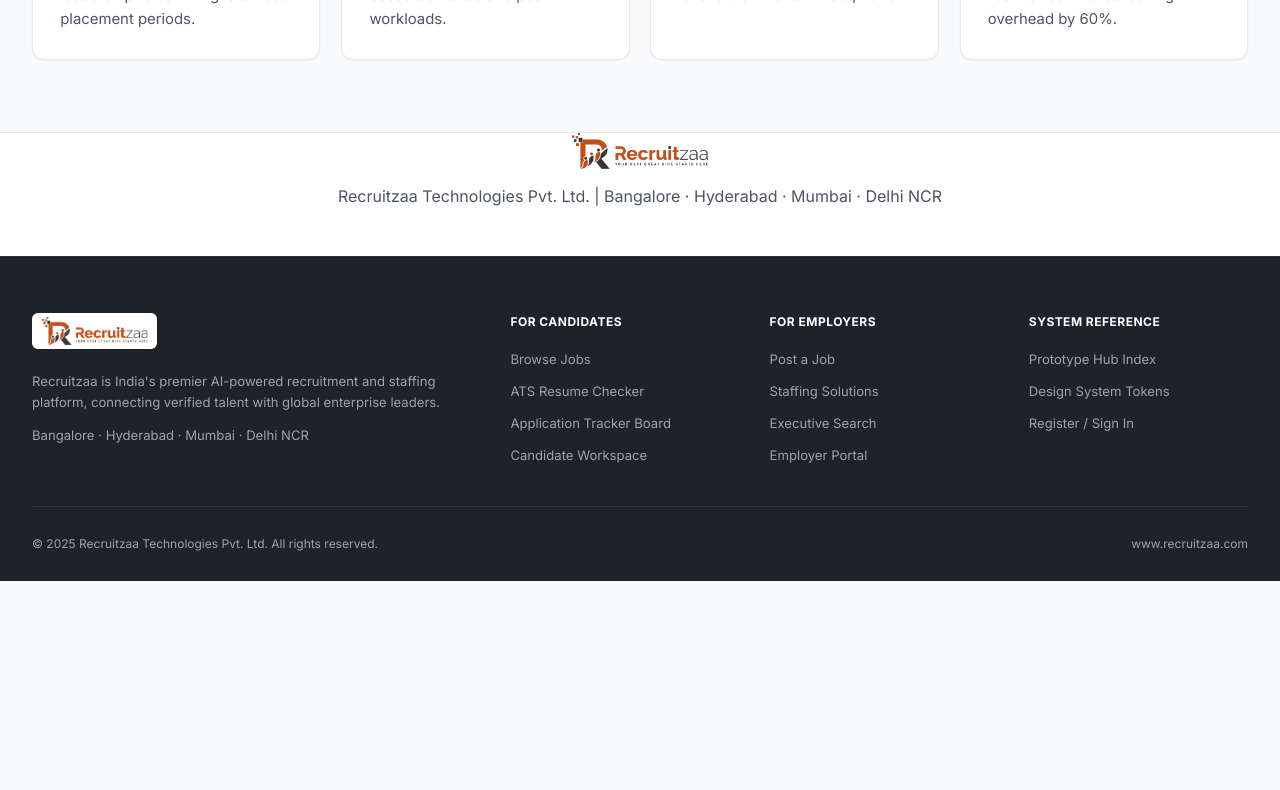
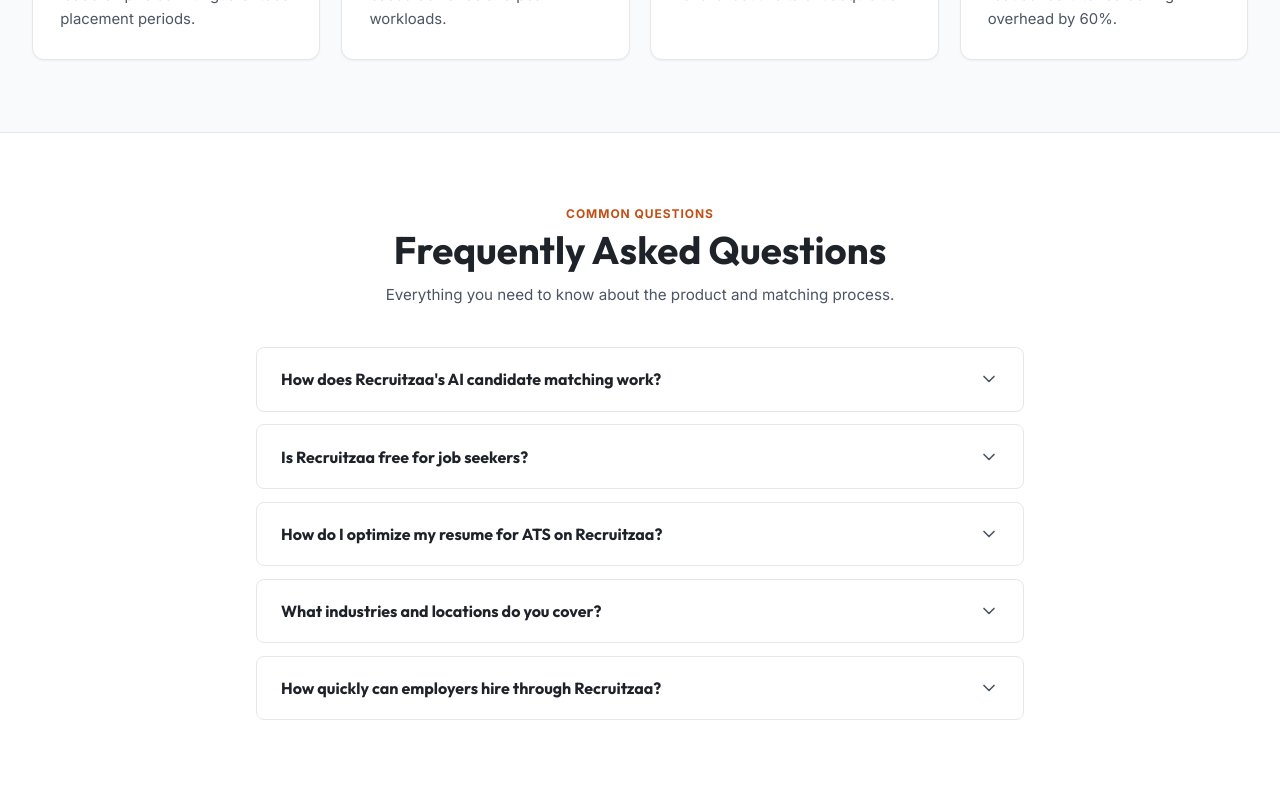
Before and after one commit to Recruitzaa/Recruitzaa-FE, a React (Vite) app in the folder web/: page / in a window 1280 px wide. Shown: the part 1820-2610 px from the top of the page. Before the commit the page ends 2401 px from the top, so only its background shows below. Built offline with nearby package versions, Linux system fonts and the light colour scheme; no server answers.

Commit message:
feat(auth): added more changes for SEO optimisation

```diff
--- /dev/null
+++ b/web/src/components/seo/SEO.tsx
@@ -0,0 +1,49 @@
+import { Helmet } from 'react-helmet-async';
+
+interface SEOProps {
+  title: string;
+  description: string;
+  url?: string;
+  image?: string;
+  type?: 'website' | 'article' | 'job';
+  schema?: Record<string, unknown> | Record<string, unknown>[];
+}
+
+export const SEO = ({
+  title,
+  description,
+  url = 'https://recruitzaa.com',
+  image = 'https://recruitzaa.com/og-image.jpg',
+  type = 'website',
+  schema,
+}: SEOProps) => {
+  return (
+    <Helmet>
+      {/* Standard Metadata */}
+      <title>{title}</title>
+      <meta name="description" content={description} />
+      <link rel="canonical" href={url} />
+
+      {/* OpenGraph / Facebook / LinkedIn */}
+      <meta property="og:type" content={type} />
+      <meta property="og:url" content={url} />
+      <meta property="og:title" content={title} />
+      <meta property="og:description" content={description} />
+      <meta property="og:image" content={image} />
+
+      {/* Twitter */}
+      <meta name="twitter:card" content="summary_large_image" />
+      <meta name="twitter:url" content={url} />
+      <meta name="twitter:title" content={title} />
+      <meta name="twitter:description" content={description} />
+      <meta name="twitter:image" content={image} />
+
+      {/* Structured Data (JSON-LD) */}
+      {schema && (
+        <script type="application/ld+json">
+          {JSON.stringify(schema)}
+        </script>
+      )}
+    </Helmet>
+  );
+};
--- a/web/src/pages/auth/AuthPage.tsx
+++ b/web/src/pages/auth/AuthPage.tsx
@@ -10,12 +10,15 @@
   registerWithEmail,
 } from '../../services/auth.service';
 import { ROUTES } from '../../config/routes';
+import { useAppDispatch } from '../../store/hooks';
+import { setAuthLoading } from '../../store/slices/auth.slice';
 
 type Role = 'candidate' | 'employer';
 type Mode = 'login' | 'register';
 
 export const AuthPage = () => {
   const navigate = useNavigate();
+  const dispatch = useAppDispatch();
 
   const [role, setRole] = useState<Role>('candidate');
   const [mode, setMode] = useState<Mode>('login');
@@ -26,6 +29,7 @@
 
   // Redirect after login based on role
   const redirectToDashboard = () => {
+    dispatch(setAuthLoading(true)); // Force RoleGuard to wait for Firebase listener
     if (role === 'employer') {
       navigate(ROUTES.EMPLOYER.DASHBOARD);
     } else {
--- a/web/src/pages/public/EmployerLandingPage.tsx
+++ b/web/src/pages/public/EmployerLandingPage.tsx
@@ -1,4 +1,6 @@
 import { Link } from 'react-router-dom';
+import { PageTransition } from '../../components/layout/PageTransition';
+import { SEO } from '../../components/seo/SEO';
 import styles from './EmployerLandingPage.module.css';
 
 const services = [
@@ -10,8 +12,13 @@
 
 export const EmployerLandingPage = () => {
   return (
-    <div className={styles.page}>
-      <section className={styles.hero}>
+    <PageTransition>
+      <SEO
+        title="Hire Top Talent | Recruitzaa Enterprise Staffing"
+        description="Recruitzaa helps enterprise teams hire faster with structured sourcing, verified talent, and a review-first workflow. Reduce time-to-fill by 40%."
+      />
+      <div className={styles.page}>
+        <section className={styles.hero}>
         <div className={styles.content}>
           <div className={styles.badge}>Adecco Reference Standard</div>
           <h1>Enterprise Staffing & Precision Hiring</h1>
@@ -53,5 +60,6 @@
         </div>
       </section>
     </div>
+    </PageTransition>
   );
 };
--- a/web/src/pages/public/JobListingsPage.tsx
+++ b/web/src/pages/public/JobListingsPage.tsx
@@ -1,4 +1,6 @@
 import { Link } from 'react-router-dom';
+import { PageTransition } from '../../components/layout/PageTransition';
+import { SEO } from '../../components/seo/SEO';
 import { JobCard } from '../../features/jobs/components/JobCard/JobCard';
 import styles from './JobListingsPage.module.css';
 
@@ -10,7 +12,12 @@
 
 export const JobListingsPage = () => {
   return (
-    <div className={styles.page}>
+    <PageTransition>
+      <SEO
+        title="Search Jobs | AI Match | Recruitzaa"
+        description="Find verified remote and on-site jobs in IT, Healthcare, and Finance. Apply now with AI-optimized ATS resumes."
+      />
+      <div className={styles.page}>
       <div className={styles.breadcrumb}>
         <div className={styles.container}>
           <span>Home</span><span>/</span><span>Job Search</span><span>/</span><strong>IT & Software</strong>
@@ -75,5 +82,6 @@
         </div>
       </div>
     </div>
+    </PageTransition>
   );
 };
--- a/web/src/pages/public/LandingPage.module.css
+++ b/web/src/pages/public/LandingPage.module.css
@@ -299,6 +299,75 @@
   margin-bottom: 0.6rem;
 }
 
+/* ── FAQ Section ── */
+.faqSection {
+  max-width: var(--container-max);
+  margin: 0 auto;
+  padding: 4.5rem 2rem;
+}
+
+.faqList {
+  max-width: 48rem;
+  margin: 0 auto;
+  display: flex;
+  flex-direction: column;
+  gap: 0.8rem;
+}
+
+.faqItem {
+  background: #fff;
+  border: 1px solid var(--color-border);
+  border-radius: var(--radius);
+  overflow: hidden;
+  transition: all 0.2s ease;
+  cursor: pointer;
+}
+
+.faqItem:hover {
+  border-color: rgba(193, 79, 22, 0.3); /* Subtle primary border on hover */
+}
+
+.faqOpen {
+  border-color: var(--color-primary);
+  box-shadow: var(--shadow-sm);
+}
+
+.faqQuestion {
+  display: flex;
+  justify-content: space-between;
+  align-items: center;
+  padding: 1.2rem 1.5rem;
+  font-weight: 600;
+  color: var(--color-dark);
+}
+
+.faqQuestion h4 {
+  font-size: 1rem;
+  margin: 0;
+}
+
+.faqQuestion svg {
+  color: var(--color-slate);
+  transition: transform 0.2s ease;
+}
+
+.faqOpen .faqQuestion svg {
+  color: var(--color-primary);
+}
+
+.faqAnswer {
+  padding: 0 1.5rem 1.2rem;
+  color: var(--color-slate);
+  font-size: 0.95rem;
+  line-height: 1.6;
+  border-top: 1px solid transparent;
+}
+
+.faqOpen .faqAnswer {
+  border-top: 1px solid var(--color-surface);
+  padding-top: 1rem;
+}
+
 @media (min-width: 768px) {
   .searchBox {
     grid-template-columns: 1.4fr 1fr auto;
--- a/web/src/pages/public/LandingPage.tsx
+++ b/web/src/pages/public/LandingPage.tsx
@@ -1,7 +1,8 @@
 import { Link } from 'react-router-dom';
-import { Search } from 'lucide-react';
-import { Helmet } from 'react-helmet-async';
+import { Search, ChevronDown, ChevronUp } from 'lucide-react';
+import { useState } from 'react';
 import { PageTransition } from '../../components/layout/PageTransition';
+import { SEO } from '../../components/seo/SEO';
 import styles from './LandingPage.module.css';
 import logo from '../../assets/logo.png';
 
@@ -11,13 +12,71 @@
   { title: 'Lead Frontend Architect', meta: 'Flipkart · Bangalore · Remote', match: '86% Match' },
 ];
 
+const faqData = [
+  {
+    q: "How does Recruitzaa's AI candidate matching work?",
+    a: "Our AI analyzes candidate skills, experience, and preferences to find the best match for employer requirements, ensuring high-quality placements."
+  },
+  {
+    q: "Is Recruitzaa free for job seekers?",
+    a: "Yes, our core platform features, including job matching, resume scoring, and applications, are completely free for candidates."
+  },
+  {
+    q: "How do I optimize my resume for ATS on Recruitzaa?",
+    a: "Our AI Hub provides a built-in ATS resume scorer that highlights missing keywords and formatting issues compared to the job description."
+  },
+  {
+    q: "What industries and locations do you cover?",
+    a: "We specialize in IT, Engineering, Healthcare, and Finance across major global tech hubs and remote opportunities."
+  },
+  {
+    q: "How quickly can employers hire through Recruitzaa?",
+    a: "With our pre-vetted talent pool and automated screening, employers typically reduce their time-to-fill by 40%."
+  }
+];
+
+const organizationSchema = {
+  "@context": "https://schema.org",
+  "@type": "Organization",
+  "name": "Recruitzaa",
+  "url": "https://recruitzaa.com",
+  "logo": "https://recruitzaa.com/logo.png"
+};
+
+const websiteSchema = {
+  "@context": "https://schema.org",
+  "@type": "WebSite",
+  "url": "https://recruitzaa.com",
+  "potentialAction": {
+    "@type": "SearchAction",
+    "target": "https://recruitzaa.com/jobs?q={search_term_string}",
+    "query-input": "required name=search_term_string"
+  }
+};
+
+const faqSchema = {
+  "@context": "https://schema.org",
+  "@type": "FAQPage",
+  "mainEntity": faqData.map(item => ({
+    "@type": "Question",
+    "name": item.q,
+    "acceptedAnswer": {
+      "@type": "Answer",
+      "text": item.a
+    }
+  }))
+};
+
 export const LandingPage = () => {
+  const [openFaq, setOpenFaq] = useState<number | null>(null);
+
   return (
     <PageTransition>
-      <Helmet>
-        <title>Recruitzaa — AI-Powered Enterprise Recruitment Platform</title>
-        <meta name="description" content="Precision AI candidate matching, ATS resume optimizations, and staffing services for IT, Healthcare, and Finance companies." />
-      </Helmet>
+      <SEO
+        title="Recruitzaa — AI-Powered Enterprise Recruitment Platform"
+        description="Precision AI candidate matching, ATS resume optimizations, and staffing services for IT, Healthcare, and Finance companies."
+        schema={[organizationSchema, websiteSchema, faqSchema]}
+      />
       <div className={styles.page}>
         <section className={styles.hero}>
           <div className={styles.heroInner}>
@@ -120,6 +179,33 @@
           </div>
         </section>
 
+        <section className={styles.faqSection}>
+          <div className={styles.sectionHeader}>
+            <p>Common Questions</p>
+            <h2>Frequently Asked Questions</h2>
+            <span>Everything you need to know about the product and matching process.</span>
+          </div>
+          <div className={styles.faqList}>
+            {faqData.map((faq, index) => (
+              <div
+                key={index}
+                className={`${styles.faqItem} ${openFaq === index ? styles.faqOpen : ''}`}
+                onClick={() => setOpenFaq(openFaq === index ? null : index)}
+              >
+                <div className={styles.faqQuestion}>
+                  <h4>{faq.q}</h4>
+                  {openFaq === index ? <ChevronUp size={20} /> : <ChevronDown size={20} />}
+                </div>
+                {openFaq === index && (
+                  <div className={styles.faqAnswer}>
+                    <p>{faq.a}</p>
+                  </div>
+                )}
+              </div>
+            ))}
+          </div>
+        </section>
+
         <section className={styles.brandStrip}>
           <img src={logo} alt="Recruitzaa" />
           <p>Recruitzaa Technologies Pvt. Ltd. | Bangalore · Hyderabad · Mumbai · Delhi NCR</p>
```
Also changed, not shown: web/src/pages/public/JobDetailPage.tsx (+51 -1 lines).
